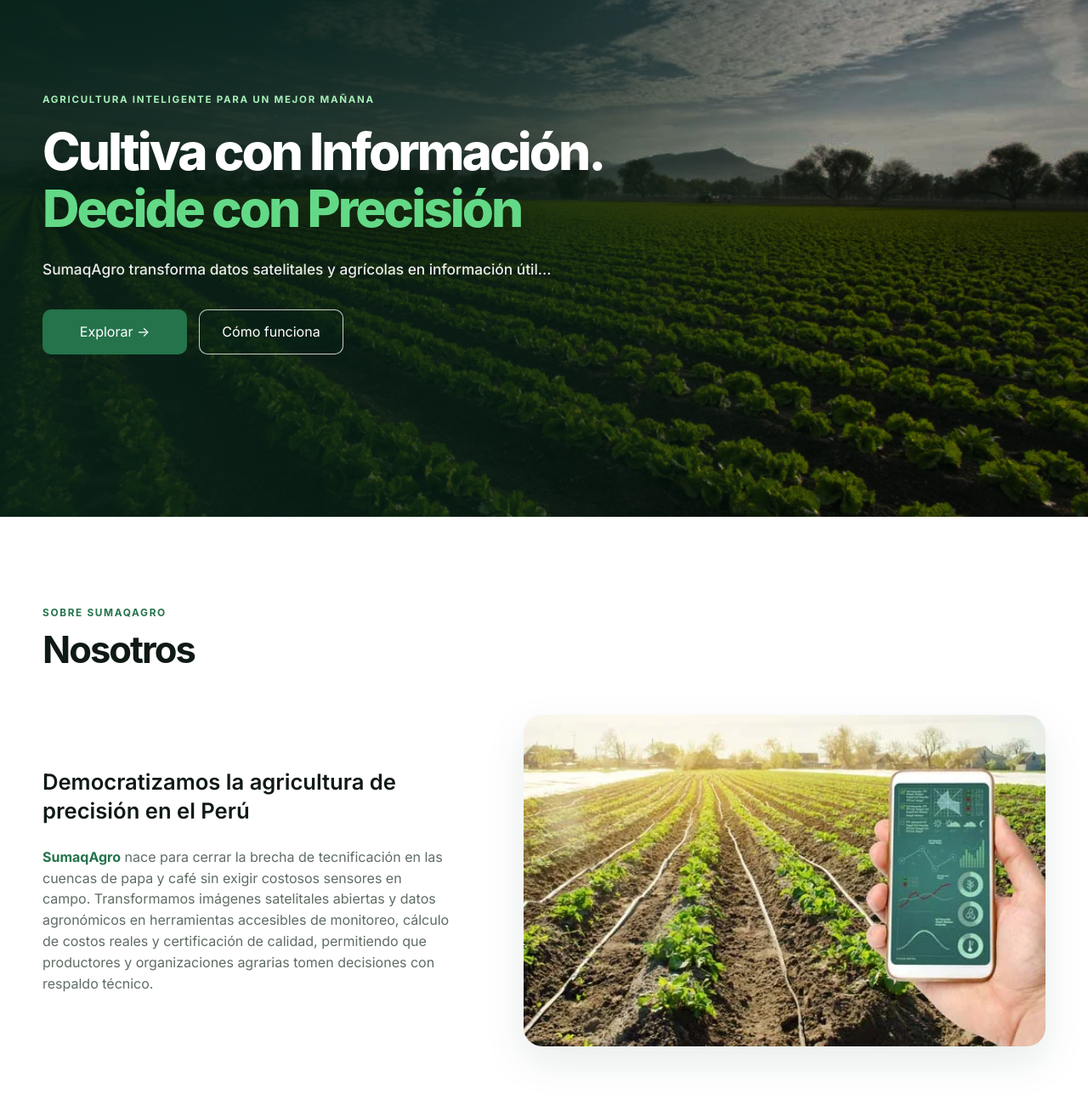
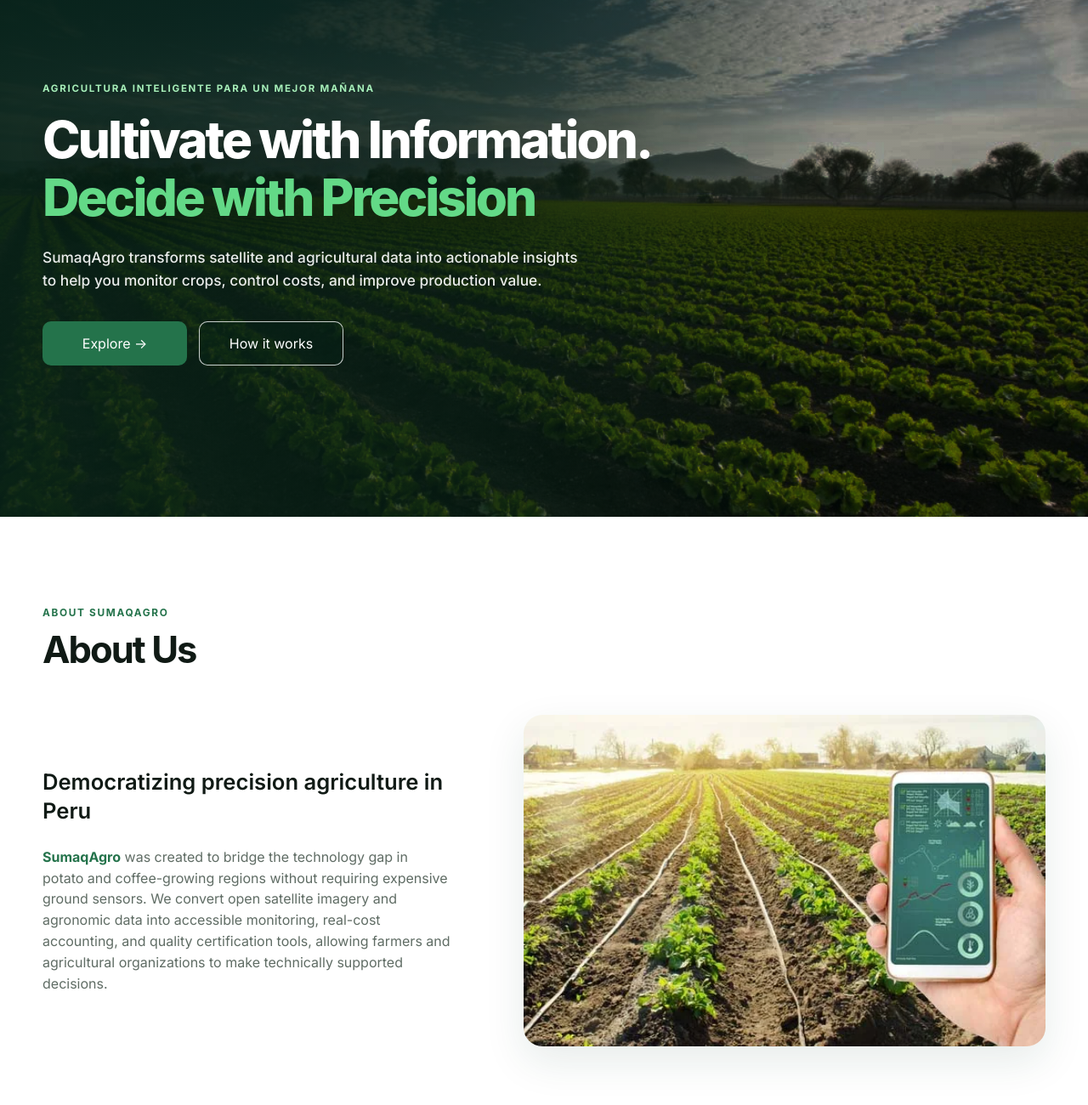
Before and after one commit to dymbia-opensource/sumaqAgro-landing-page, a website: page index.html in a window 1280 px wide. Shown: the part 160-1460 px from the top of the page at 85% size. Drawn offline with Linux system fonts and the light colour scheme; a web font is replaced by a local one.

Commit message:
fix(landing): update content and text elements for hero and about sections

```diff
--- a/index.html
+++ b/index.html
@@ -57,29 +57,30 @@
     <section class="hero" aria-labelledby="hero-title" id="hero">
         <div class="hero__overlay"></div>
         <div class="hero__content container">
-            <h1 id="hero-title" data-i18n="hero_title">Cultiva con Información.<br><span>Decide con Precisión</span></h1>
-            <p data-i18n="hero_desc">SumaqAgro transforma datos satelitales y agrícolas en información útil...</p>
+            <h1 id="hero-title" data-i18n="hero_title">
+                Cultivate with Information.<br>
+                <span>Decide with Precision</span>
+            </h1>
+            <p data-i18n="hero_desc">SumaqAgro transforms satellite and agricultural data into actionable insights to help you monitor crops, control costs, and improve production value.</p>
             <div class="hero__actions">
-                <a class="button button--hero button--primary" href="#about" data-i18n="hero_explore">Explorar →</a>
-                <a class="button button--hero button--light" href="#solutions" data-i18n="hero_how">Cómo funciona</a>
+                <a class="button button--hero button--primary" href="#about" data-i18n="hero_explore">Explore →</a>
+                <a class="button button--hero button--light" href="#solutions" data-i18n="hero_how">How it works</a>
             </div>
         </div>
     </section>
 
     <section class="section about" id="about" aria-labelledby="about-title">
         <div class="container">
-            <p class="eyebrow" data-i18n="about_eyebrow">Sobre SumaqAgro</p>
-            <h2 class="section-title" id="about-title" data-i18n="about_title">Nosotros</h2>
+            <p class="eyebrow" data-i18n="about_eyebrow">ABOUT SUMAQAGRO</p>
+            <h2 class="section-title" id="about-title" data-i18n="about_title">About Us</h2>
             <div class="about__grid">
                 <img class="about__image" src="assets/images/about-farm.png"
-                     alt="Vista de cultivos supervisados con tecnología móvil" width="720" height="357">
+                     alt="View of crops monitored with mobile technology" width="720" height="357">
                 <div class="about__copy">
-                    <h3 data-i18n="about_subtitle">Democratizamos la agricultura de precisión en el Perú</h3>
-                    <p data-i18n="about_desc"><strong>SumaqAgro</strong> nace para cerrar la brecha de tecnificación en las cuencas de papa y
-                        café sin exigir costosos sensores en campo. Transformamos imágenes satelitales abiertas y datos
-                        agronómicos en herramientas accesibles de monitoreo, cálculo de costos reales y certificación de
-                        calidad, permitiendo que productores y organizaciones agrarias tomen decisiones con respaldo
-                        técnico.</p>
+                    <h3 data-i18n="about_subtitle">Democratizing precision agriculture in Peru</h3>
+                    <p data-i18n="about_desc">
+                        <strong>SumaqAgro</strong> was created to bridge the technology gap in potato and coffee-growing regions without requiring expensive ground sensors. We convert open satellite imagery and agronomic data into accessible monitoring, real-cost accounting, and quality certification tools, allowing farmers and agricultural organizations to make technically supported decisions.
+                    </p>
                 </div>
             </div>
         </div>
```
